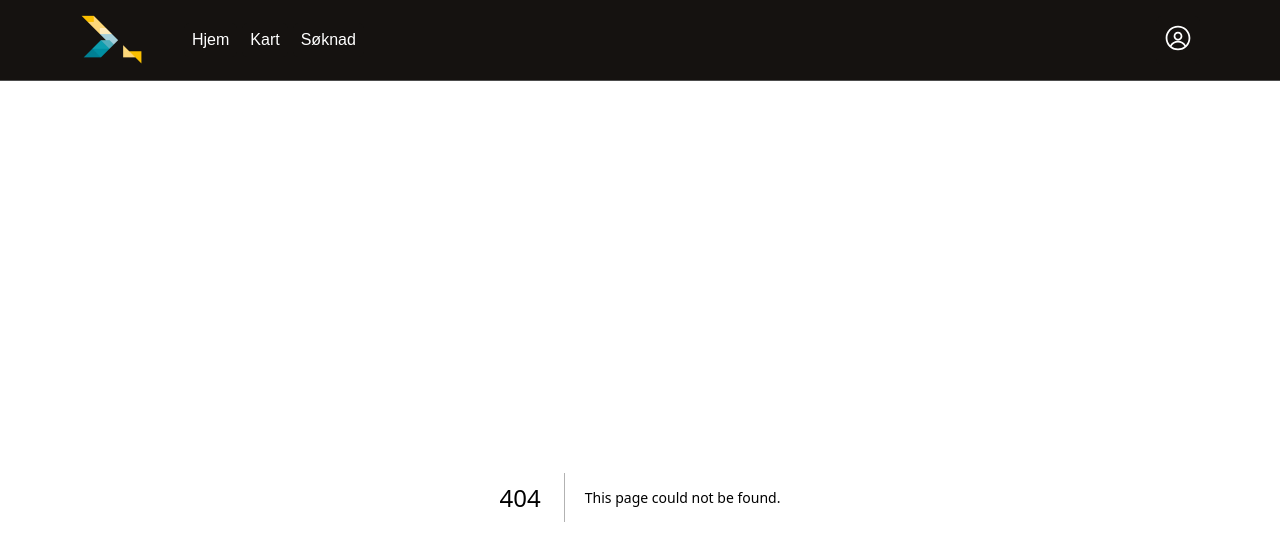
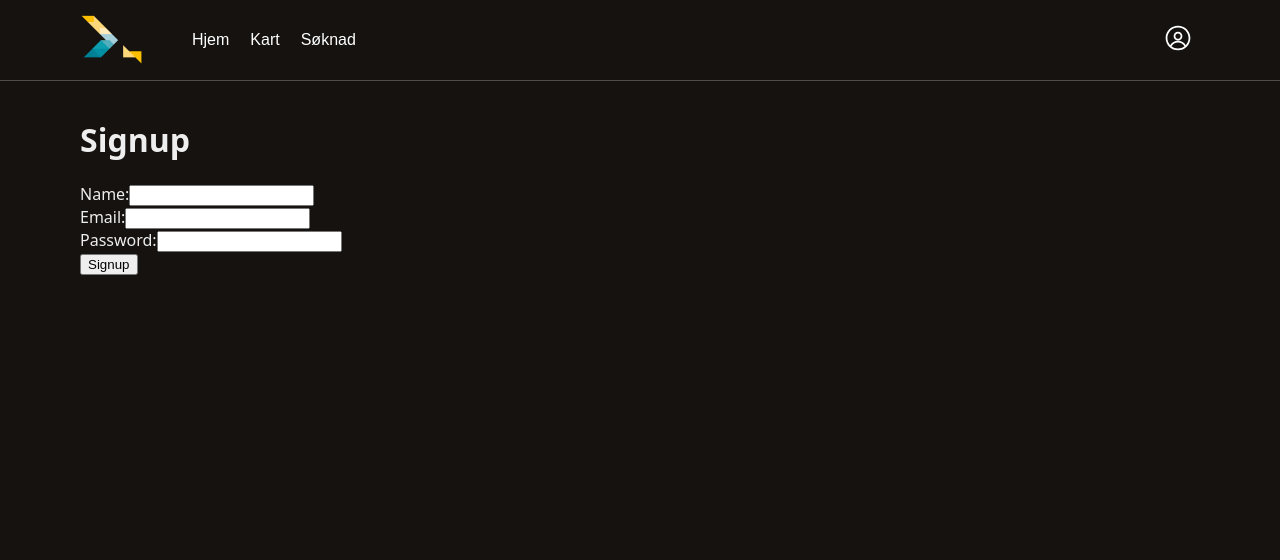
Before and after one commit to X104n/master-study-space, a Next.js app: page /signup in a window 1280 px wide. Before the commit this address had no page. Shown: the top 560 px of the page. Built offline with nearby package versions, Linux system fonts and the light colour scheme.

Commit message:
Added signup

```diff
--- a/package.json
+++ b/package.json
@@ -9,7 +9,7 @@
     "lint": "next lint"
   },
   "dependencies": {
-    "firebase": "^10.10.0",
+    "firebase": "^10.11.0",
     "next": "^14.1.4",
     "react": "^18.2.0",
     "react-dom": "^18.2.0"
--- a/src/app/form/firebaseConfig.js
+++ b/src/app/config/firebaseConfig.js
@@ -1,6 +1,7 @@
 // Import the functions you need from the SDKs you need
 import { initializeApp } from "firebase/app";
 import { getDatabase } from "firebase/database";
+import { getAuth } from "firebase/auth";
 // TODO: Add SDKs for Firebase products that you want to use
 // https://firebase.google.com/docs/web/setup#available-libraries
 
@@ -20,4 +21,5 @@ const firebaseConfig = {
 // Initialize Firebase
 const app = initializeApp(firebaseConfig);
 const db = getDatabase(app);
-export {db}
+const auth = getAuth(app);
+export {db, auth}
--- a/src/app/form/page.js
+++ b/src/app/form/page.js
@@ -1,7 +1,7 @@
 "use client"
 import { push, ref, set } from 'firebase/database';
 import React, { useState } from 'react';
-import { db } from './firebaseConfig';
+import { db } from '../config/firebaseConfig';
 import "./temp.css"
 
 export default function StudyRoomForm() {
--- a/src/app/login/page.js
+++ b/src/app/login/page.js
@@ -1,5 +1,6 @@
 'use client'
-import { useState } from 'react';
+import {useState} from 'react';
+import { db } from '../config/firebaseConfig';
 
 export default function LoginPage() {
     const [email, setEmail] = useState('');
@@ -7,11 +8,13 @@ export default function LoginPage() {
 
     const handleSubmit = async (e) => {
         e.preventDefault();
+        let a = db;
     };
 
     return (
         <div>
             <h1>Login</h1>
+            <div>
                 <form onSubmit={handleSubmit}>
                     <div>
                         <label htmlFor="email">Email:</label>
@@ -36,5 +39,6 @@ export default function LoginPage() {
                     <button type="submit">Login</button>
                 </form>
             </div>
+        </div>
     );
 }
--- /dev/null
+++ b/src/app/signup/page.js
@@ -0,0 +1,64 @@
+'use client'
+import {useState} from 'react';
+import { auth } from '../config/firebaseConfig';
+import { createUserWithEmailAndPassword } from "firebase/auth";
+
+
+export default function SignupPage() {
+    const [name, setName] = useState('');
+    const [email, setEmail] = useState('');
+    const [password, setPassword] = useState('');
+
+    const handleSubmit = async (e) => {
+        e.preventDefault();
+
+        createUserWithEmailAndPassword(auth, email, password)
+            .then((userCredential) => {
+                // The user has been created successfully
+                console.log(`User created: ${userCredential.user}`);
+            })
+            .catch((error) => {
+                // There was an error creating the user
+                console.error(`Error creating user: ${error}`);
+            });
+    };
+
+    return (
+        <div>
+            <h1>Signup</h1>
+            <form onSubmit={handleSubmit}>
+                <div>
+                    <label htmlFor="name">Name:</label>
+                    <input
+                        type="text"
+                        id="name"
+                        value={name}
+                        onChange={(e) => setName(e.target.value)}
+                        required
+                    />
+                </div>
+                <div>
+                    <label htmlFor="email">Email:</label>
+                    <input
+                        type="email"
+                        id="email"
+                        value={email}
+                        onChange={(e) => setEmail(e.target.value)}
+                        required
+                    />
+                </div>
+                <div>
+                    <label htmlFor="password">Password:</label>
+                    <input
+                        type="password"
+                        id="password"
+                        value={password}
+                        onChange={(e) => setPassword(e.target.value)}
+                        required
+                    />
+                </div>
+                <button type="submit">Signup</button>
+            </form>
+        </div>
+    );
+}
```
Also changed, not shown: 1 other file (tests, documents, lock files or other folders). Lines whose indentation alone changed are shown as unchanged.
